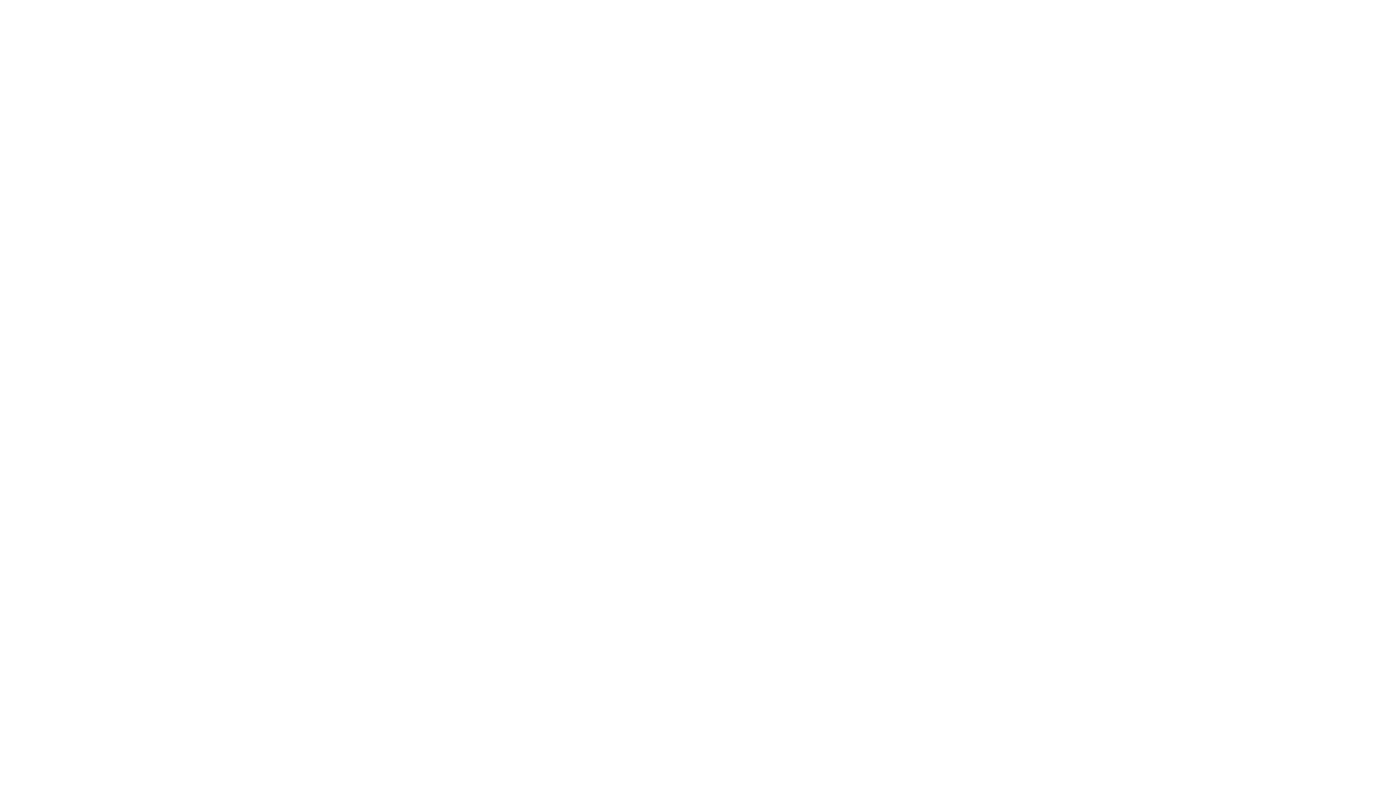
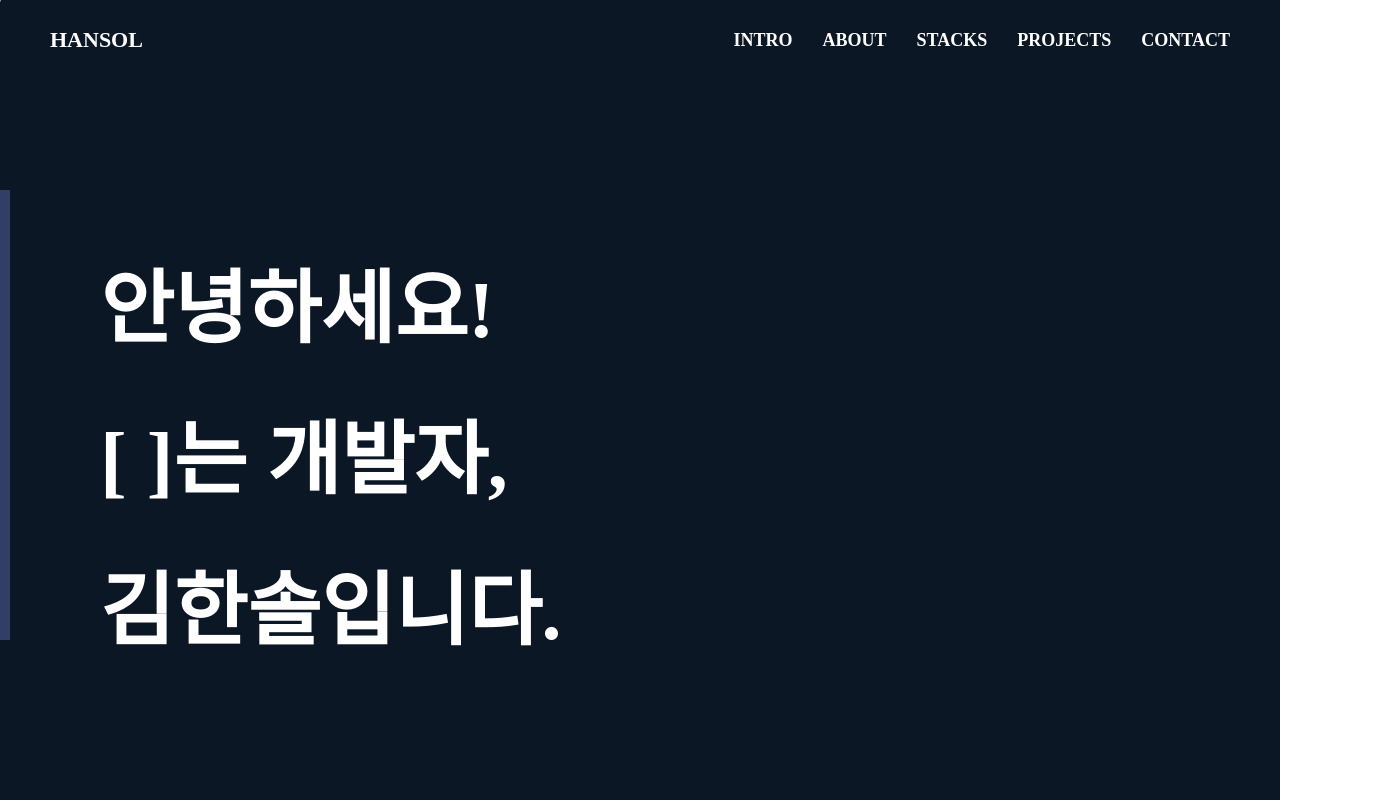
Before and after one commit to Olivia-Code-Storage/portfolio_2023, a React (Create React App) app: page / in a window 1280 px wide. Shown: the top 800 px of the page, 1400 px wide, since content can reach past the window. Built offline with nearby package versions, Linux system fonts and the light colour scheme; a web font is replaced by a local one.

Commit message:
:lipstick: Add Header, Intro UI

```diff
--- a/src/App.tsx
+++ b/src/App.tsx
@@ -1,5 +1,12 @@
+import { Layout } from './components/common'
+import { Intro } from './components'
+
 const App = () => {
-  return <div>{'폰트 테스트'}</div>
+  return (
+    <Layout>
+      <Intro />
+    </Layout>
+  )
 }
 
 export default App
--- /dev/null
+++ b/src/assets/index.ts
@@ -0,0 +1,4 @@
+import background from './background.svg'
+import arrowDown from './arrowDown.png'
+
+export { background, arrowDown }
--- /dev/null
+++ b/src/components/Header.tsx
@@ -0,0 +1,75 @@
+import { useState, useEffect } from 'react'
+import { styled } from 'styled-components'
+
+const Header = () => {
+  const [scroll, setScroll] = useState(false)
+
+  useEffect(() => {
+    window.addEventListener('scroll', scrollHandler)
+    return () => {
+      window.removeEventListener('scroll', scrollHandler)
+    }
+  }, [])
+
+  const scrollHandler = () => {
+    if (window.scrollY > 80) {
+      setScroll(true)
+    } else {
+      setScroll(false)
+    }
+  }
+
+  return (
+    <WrapHeader $scroll={scroll}>
+      <button type={'button'}>{'HANSOL'}</button>
+      <WrapButton>
+        <button type={'button'}>{'INTRO'}</button>
+        <button type={'button'}>{'ABOUT'}</button>
+        <button type={'button'}>{'STACKS'}</button>
+        <button type={'button'}>{'PROJECTS'}</button>
+        <button type={'button'}>{'CONTACT'}</button>
+      </WrapButton>
+    </WrapHeader>
+  )
+}
+
+export default Header
+
+const WrapHeader = styled.header<{ $scroll: boolean }>`
+  width: 100%;
+  height: 80px;
+  padding: 0 50px;
+  position: fixed;
+  display: flex;
+  justify-content: space-between;
+  align-items: center;
+  transition: all 0.3s ease;
+  z-index: 1;
+  button {
+    position: relative;
+    font-size: 18px;
+    font-weight: 600;
+  }
+  & > button {
+    font-size: 22px;
+    font-weight: 800;
+  }
+`
+
+const WrapButton = styled.div`
+  display: flex;
+  gap: 30px;
+  button::before {
+    content: '';
+    position: absolute;
+    width: 0;
+    top: 25px;
+    left: 50%;
+    border-bottom: 2px solid white;
+    transition: width 0.15s linear;
+    transform: translateX(-50%);
+  }
+  button:hover::before {
+    width: 100%;
+  }
+`
--- /dev/null
+++ b/src/components/Intro.tsx
@@ -0,0 +1,91 @@
+import { styled } from 'styled-components'
+import { arrowDown } from '../assets'
+
+const Intro = () => {
+  return (
+    <WrapIntro>
+      <IntroduceDiv>
+        <p>{'안녕하세요!'}</p>
+        <div>
+          <span>{'[ '}</span>
+          <span>{''}</span>
+          <span>{' ]는 개발자,'}</span>
+        </div>
+        <p>{'김한솔입니다.'}</p>
+      </IntroduceDiv>
+      <ScrollDiv>
+        <div />
+        <div />
+      </ScrollDiv>
+    </WrapIntro>
+  )
+}
+
+export default Intro
+
+const WrapIntro = styled.section`
+  display: flex;
+  flex-direction: column;
+  justify-content: center;
+`
+
+const IntroduceDiv = styled.div`
+  margin-left: 100px;
+  margin-top: -50px;
+  display: flex;
+  flex-direction: column;
+  gap: 35px;
+  &::before {
+    content: '';
+    width: 50px;
+    height: 450px;
+    position: absolute;
+    top: 190px;
+    left: 0;
+    border-left: 10px solid ${({ theme }) => theme.ab};
+  }
+  p,
+  span {
+    font-size: 80px;
+    font-weight: 800;
+  }
+`
+
+const ScrollDiv = styled.div`
+  position: absolute;
+  left: 50%;
+  bottom: 0;
+  display: flex;
+  flex-direction: column;
+  div {
+    width: 35px;
+    height: 35px;
+    position: absolute;
+    background: url(${arrowDown}) 50% 50% no-repeat;
+    background-size: 35px 35px;
+    filter: invert(100%);
+  }
+  div:nth-child(1) {
+    animation: scrolldown 1300ms 650ms linear infinite;
+    animation-fill-mode: backwards;
+  }
+  div:nth-child(2) {
+    animation: scrolldown 1300ms linear infinite;
+  }
+  @keyframes scrolldown {
+    0% {
+      bottom: 50px;
+      opacity: 0;
+    }
+
+    50% {
+      bottom: 35px;
+      opacity: 0.3;
+    }
+
+    100% {
+      bottom: 18px;
+      opacity: 0;
+    }
+  }
+`
--- /dev/null
+++ b/src/components/index.ts
@@ -0,0 +1,3 @@
+import Intro from './Intro'
+
+export { Intro }
```
Also changed, not shown: src/assets/arrowDown.png (added).
